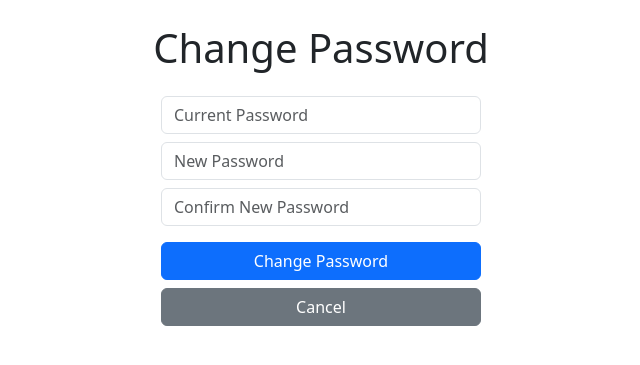
After one commit to opilun/leavemng, a Django app: page /change_password/ in a window 1280 px wide. The commit adds this page. Shown: the top 365 px of the page, without its empty margins (319-959 px from the left). Run offline with Django 5.2, Linux system fonts and the light colour scheme.

Commit message:
add change password functionality and update navbar complete.

```diff
--- a/leaveapp/urls.py
+++ b/leaveapp/urls.py
@@ -10,4 +10,5 @@ urlpatterns = [
     path("delete_leave/<int:leave_id>/", views.delete_leave, name="delete_leave"),
     path("edit_leave/<int:leave_id>/", views.edit_leave, name="edit_leave"),
     path("leave/<int:leave_id>/pdf/", views.export_leave_pdf, name="export_leave_pdf"),
+    path("change_password/", views.change_password, name="change_password"),
 ]
--- a/leaveapp/views.py
+++ b/leaveapp/views.py
@@ -57,6 +57,29 @@ def login_page(request):
 def holiday(request):
     holidays = Holiday.objects.all()
     return render(request, "leaveapp/holiday.html", {"holidays": holidays})
+
+
+def change_password(request):
+    if request.method == "POST":
+        current_password = request.POST.get("current_password")
+        new_password = request.POST.get("new_password")
+        confirm_password = request.POST.get("confirm_password")
+
+        if not request.user.check_password(current_password):
+            messages.error(request, "Current password is incorrect.")
+        elif new_password != confirm_password:
+            messages.error(request, "New password and confirmation do not match.")
+        elif len(new_password) < 8:
+            messages.error(request, "New password must be at least 8 characters long.")
+        else:
+            request.user.set_password(new_password)
+            request.user.save()
+            messages.success(
+                request, "Password changed successfully. Please log in again."
+            )
+            return redirect("login")
+
+    return render(request, "accounts/change_password.html")
 
 
 def formleave(request):
--- /dev/null
+++ b/templates/accounts/change_password.html
@@ -0,0 +1,38 @@
+<!DOCTYPE html>
+<html lang="en">
+
+    <head>
+        <meta charset="UTF-8">
+        <meta name="viewport" content="width=device-width, initial-scale=1.0">
+        <title>Change Password</title>
+        <!-- Bootstrap CSS CDN -->
+        <link href="https://cdn.jsdelivr.net/npm/bootstrap@5.3.3/dist/css/bootstrap.min.css" rel="stylesheet">
+    </head>
+
+    <body>
+        <div class="container text-center mt-4">
+            <h1>Change Password</h1>
+        </div>
+        <div class="d-flex justify-content-center align-items-center mt-4">
+            <form method="post" class="w-100" style="max-width: 320px;">
+                {% csrf_token %}
+
+                <input type="password" name="current_password" class="form-control mb-2" placeholder="Current Password" required>
+                <input type="password" name="new_password" class="form-control mb-2" placeholder="New Password" required>
+                <input type="password" name="confirm_password" class="form-control mb-3" placeholder="Confirm New Password" required>
+                <button type="submit" class="btn btn-primary w-100 mb-2">Change Password</button>
+                <a href="{% url 'home' %}" class="btn btn-secondary w-100">Cancel</a>
+                {% if messages %}
+                {% for message in messages %}
+                <div class="alert alert-danger mt-3" role="alert">
+                    {{ message }}
+                </div>
+                {% endfor %}
+                {% endif %}
+            </form>
+        </div>
+        <!-- Bootstrap JS Bundle CDN (optional, for interactive components) -->
+        <script src="https://cdn.jsdelivr.net/npm/bootstrap@5.3.3/dist/js/bootstrap.bundle.min.js"></script>
+    </body>
+
+</html>
--- a/templates/leaveapp/navbar.html
+++ b/templates/leaveapp/navbar.html
@@ -16,9 +16,9 @@
                 <li class="nav-item">
                     <a class="nav-link" href="{% url 'holidays' %}">วันหยุดบริษัท</a>
                 </li>
-                <!-- <li class="nav-item">
-                    <a class="nav-link" href="{% url 'logout' %}">Logout</a>
-                </li> -->
+                <li class="nav-item">
+                    <a class="nav-link" href="{% url 'change_password' %}">Change Password</a>
+                </li>
                 <li class="nav-item">
                     {% if user.is_authenticated %}
                     <form action="{% url 'logout' %}" method="post">
```
Also changed, not shown: db.sqlite3.
